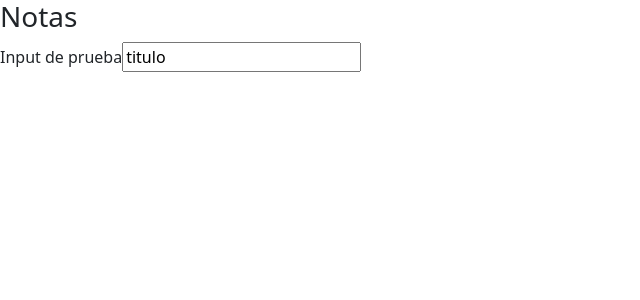
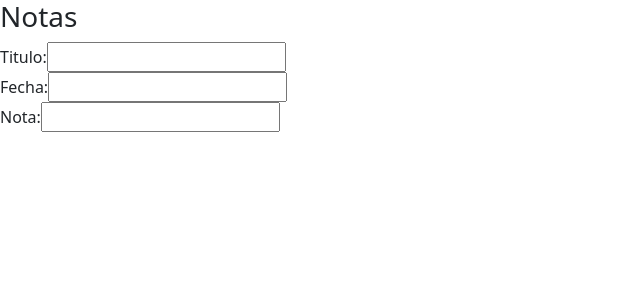
Before and after one commit to wichoburgos/notas, a React (Create React App) app: page / in a window 1280 px wide. Shown: the top 300 px of the page, without its empty margins (0-640 px from the left). Built offline with nearby package versions, Linux system fonts and the light colour scheme.

Commit message:
declaracion de multiples input para el ingreso de notas

```diff
--- a/src/App.js
+++ b/src/App.js
@@ -1,25 +1,51 @@
-
+import { useState } from "react";
 
 function App() {
 
+//hooks
 
-let varprueba = "titulo"
-  const handleChangePrueba = (event) => {
-varprueba = event.target.value
+const [tituloState, setTituloState] =useState("");
+const [fechaState, setfechaState] =useState("");
+const [notaState, setnotaState] =useState("");
 
+const handleChangetitulo = (event) => {
+  setTituloState(event.target.value);
+}
 
+const handleChangefecha = (event) => {
+  setfechaState(event.target.value);
+}
 
-  }
+const handleChangeNota = (event) => {
+  setnotaState(event.target.value);
+}
+
 
 
   return (
 <div className="App">
 
 <h3>Notas</h3>
-<label htmlFor="pruebaID">Input de prueba</label>
+<label htmlFor="titulo">Titulo: </label>
 
-<input id="pruebaID" name="InPUT" type="text" onChange={handleChangePrueba} value={varprueba}
+<input id="titulo" name="titulo" type="text" onChange={handleChangetitulo} value={tituloState}
 />
+
+<br />
+<label htmlFor="fecha">Fecha: </label>
+
+<input id="fecha" name="fecha" type="text" onChange={handleChangefecha} value={fechaState}
+/>
+
+<br />
+
+
+<label htmlFor="nota">Nota: </label>
+
+<input id="nota" name="nota" type="text" onChange={handleChangeNota} value={notaState}
+/>
+
+
 
 </div>
 );
```
